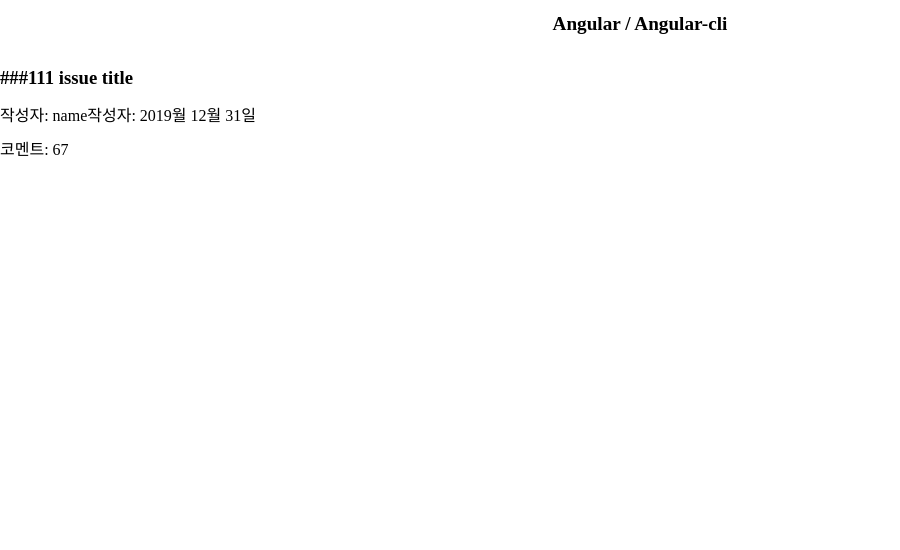
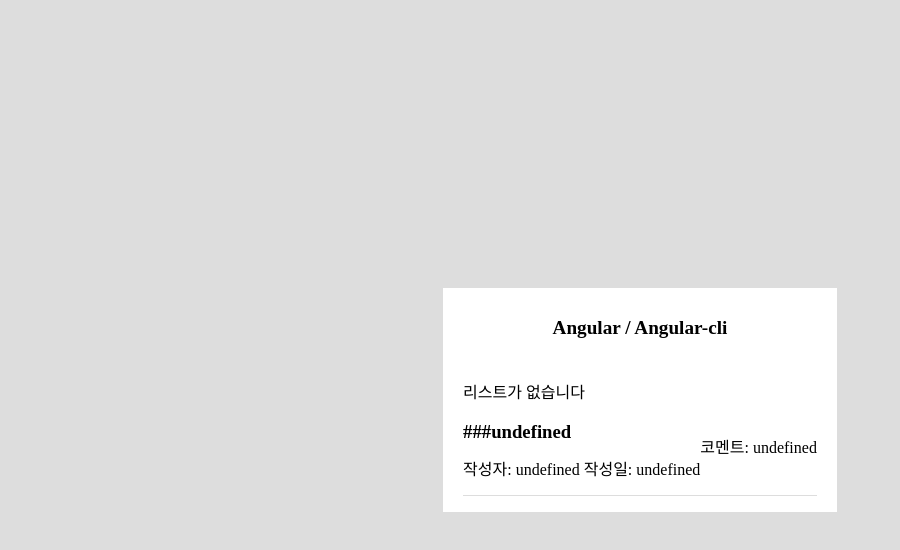
Before and after one commit to devsoonote/thinksflow, a React (Create React App) app: page / in a window 1280 px wide. Shown: the top 550 px of the page, without its empty margins (0-900 px from the left). Built offline with nearby package versions, Linux system fonts and the light colour scheme; no server answers.

Commit message:
feat: set listPage Layout

```diff
--- /dev/null
+++ b/src/components/molecules/ListBox.jsx
@@ -0,0 +1,36 @@
+import React from 'react'
+import styled from 'styled-components'
+
+const ListBox = ({
+  comments,
+  title,
+  user,
+  number,
+  created_at
+}) => (
+  <List>
+    <div>
+      <h3>
+        <span>{`###${number} `}</span>
+        <span>{title}</span>
+      </h3>
+      <p>
+        <span>{`작성자: ${user} `}</span>
+        <span>{`작성일: ${created_at} `}</span>
+      </p>
+    </div>
+    <div>
+      <span>{`코멘트: ${comments} `}</span>
+    </div>
+  </List>
+)
+
+const List = styled.li`
+  list-style: none;
+  display: flex;
+  justify-content: space-between;
+  border-bottom: 1px solid #ddd;
+  align-items: center;
+`
+
+export default ListBox
--- a/src/pages/ListPage.jsx
+++ b/src/pages/ListPage.jsx
@@ -1,30 +1,59 @@
 import React, { useEffect } from 'react'
-import { useDispatch } from 'react-redux'
+import styled from 'styled-components'
+
+import { useDispatch, useSelector, shallowEqual } from 'react-redux'
 import { onGetList } from '../reducers/list'
+import ListBox from '../components/molecules/ListBox'
 
 const ListPage = () => {
   const dispatch = useDispatch()
+  const { ListState } = useSelector((store) => ({
+    ListState: store.list
+  }), shallowEqual)
 
   useEffect(() => {
     dispatch(onGetList())
   }, [dispatch])
 
   return (
-    <section>
-      <article>
-        <div>
-          <h3>###111 issue title</h3>
-          <p>
-            <span>작성자: name</span>
-            <span>작성자: 2019월 12월 31일</span>
-          </p>
-        </div>
-        <div>
-          <span>코멘트: 67</span>
-        </div>
-      </article>
-    </section>
+    <Section>
+      <ListContainer>
+        {ListState && ListState.data && ListState.data.length ? (
+          ListState.data.map((item) => {
+            const {
+              comments,
+              id,
+              title,
+              user,
+              url,
+              number,
+              created_at
+            } = item
+
+            return (
+              <ListBox
+                comments={comments}
+                key={id}
+                title={title}
+                user={user.login}
+                url={url}
+                number={number}
+                created_at={created_at}
+              />
+            )
+          })
+        ) : <span>리스트가 없습니다</span>}
+        <ListBox />
+      </ListContainer>
+    </Section>
   )
 }
 
+const Section = styled.section`
+`
+
+const ListContainer = styled.ul`
+  padding-left: 0;
+`
+
 export default ListPage
--- a/src/templates/PageTemplates.jsx
+++ b/src/templates/PageTemplates.jsx
@@ -9,8 +9,9 @@
 
 const PageTemplates = () => {
   return (
-    <div>
+    <Wrapper>
       <Router>
+        <Content>
           <Header>
             <Title>Angular / Angular-cli</Title>
           </Header>
@@ -19,14 +20,31 @@
               <ListPage />
             </Route>
           </Switch>
+        </Content>
       </Router>
-    </div>
+    </Wrapper>
   )
 }
+
+const Wrapper = styled.div`
+  display: flex;
+  justify-content: center;
+  flex-direction: column;
+  width: 100%;
+  align-items: center;
+  background-color: #ddd;
+  min-height: 100vh;
+`
+
+const Content = styled.div`
+  background-color: #fff;
+  padding: 0 20px;
+`;
 
 const Header = styled.header`
   display: flex;
   justify-content: center;
+  padding: 1rem 0;
 `
 
 const Title = styled.h1`
```
Lines whose indentation alone changed are shown as unchanged.
